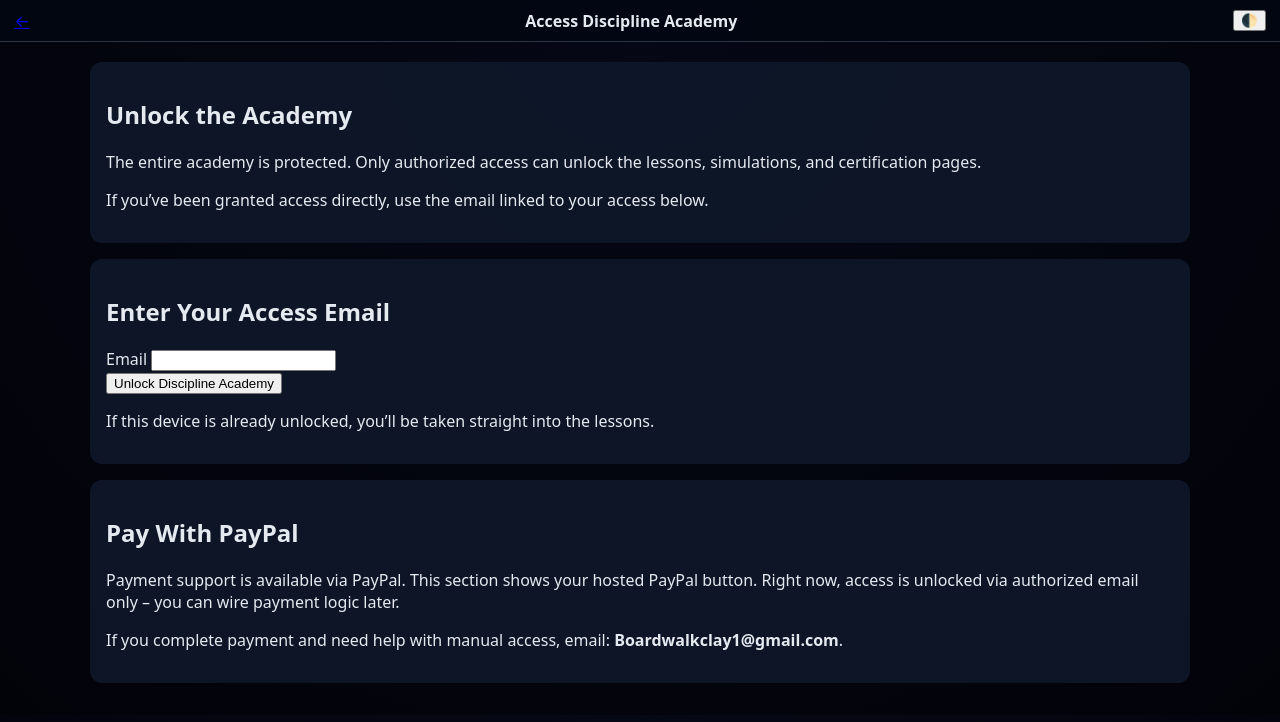
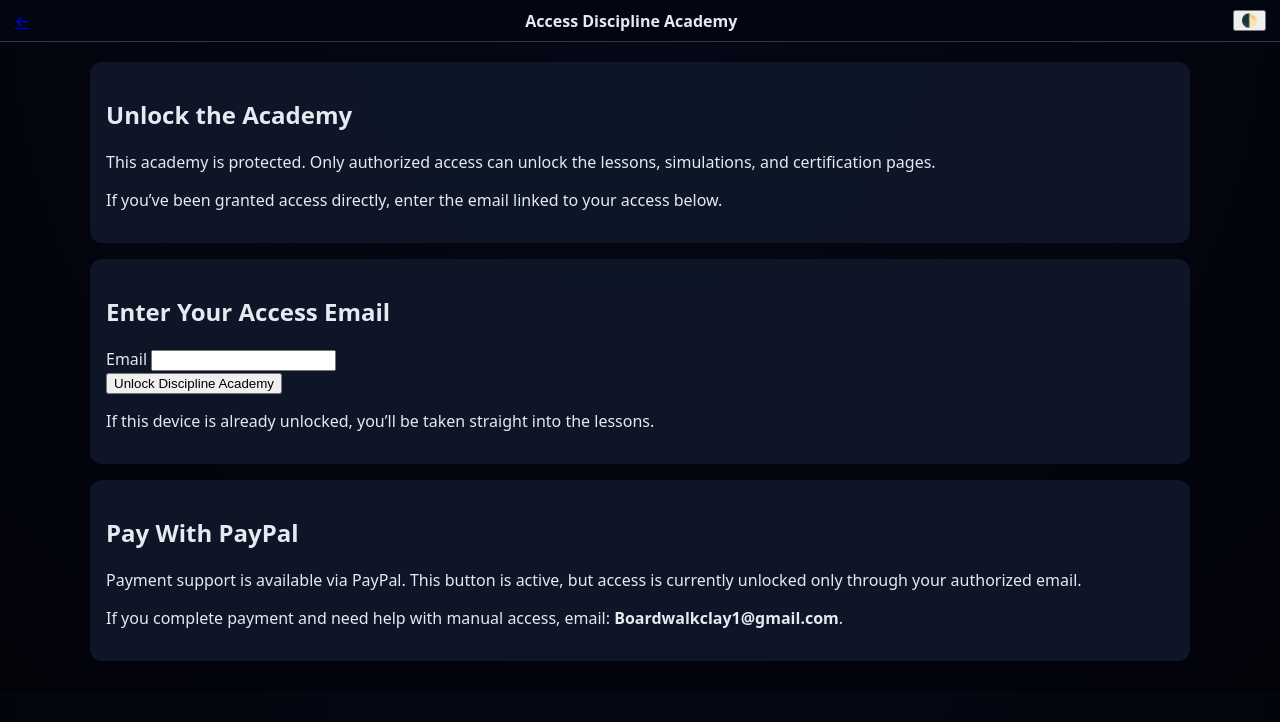
Before and after one commit to boardwalkclay1/Trade_Alive, a plain HTML site: page paywall.html in a window 1280 px wide. Drawn offline with Linux system fonts and the light colour scheme; a script that the page names is missing.

Commit message:
Update paywall.html

```diff
--- a/paywall.html
+++ b/paywall.html
@@ -2,12 +2,13 @@
 <html lang="en">
 <head>
   <meta charset="UTF-8" />
-  <title>Access Discipline Academy – Chart Pattern Mastery</title>
+  <title>Access Discipline Academy</title>
   <meta name="viewport" content="width=device-width, initial-scale=1" />
   <link rel="stylesheet" href="styles.css" />
 </head>
 
 <body class="theme-dark">
+
 <header class="top-bar glass-bar">
   <a href="index.html" class="icon-button">←</a>
   <h1 class="app-title glow-text">Access Discipline Academy</h1>
@@ -18,17 +19,19 @@
 
 <main class="main-content landing">
 
+  <!-- ACCESS CARD -->
   <section class="glass-card">
     <h2 class="section-title glow-text">Unlock the Academy</h2>
     <p>
-      The entire academy is protected. Only authorized access can unlock the lessons, simulations,
+      This academy is protected. Only authorized access can unlock the lessons, simulations,
       and certification pages.
     </p>
     <p>
-      If you’ve been granted access directly, use the email linked to your access below.
+      If you’ve been granted access directly, enter the email linked to your access below.
     </p>
   </section>
 
+  <!-- EMAIL UNLOCK -->
   <section class="glass-card">
     <h2 class="section-title glow-text">Enter Your Access Email</h2>
 
@@ -52,11 +55,12 @@
     </p>
   </section>
 
+  <!-- PAYPAL -->
   <section class="glass-card">
     <h2 class="section-title glow-text">Pay With PayPal</h2>
     <p class="muted-text">
-      Payment support is available via PayPal. This section shows your hosted PayPal button. Right
-      now, access is unlocked via authorized email only – you can wire payment logic later.
+      Payment support is available via PayPal. This button is active, but access is currently
+      unlocked only through your authorized email.
     </p>
 
     <div class="paypal-wrapper">
```
